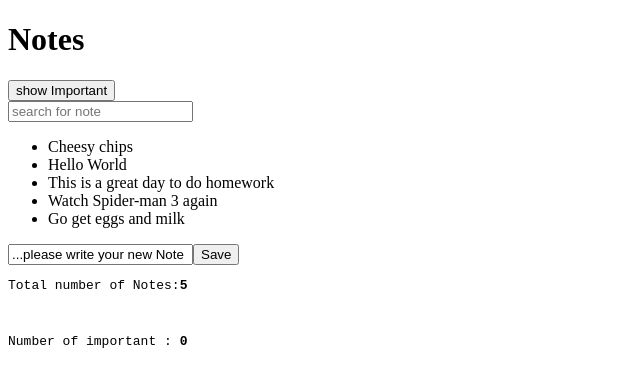
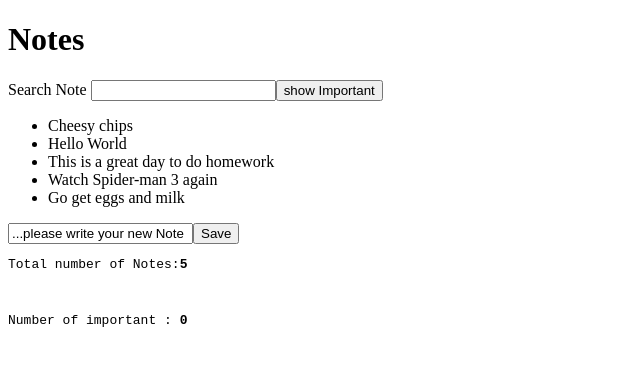
Before and after one commit to magicishaq/noteApp, a React (Create React App) app: page / in a window 1280 px wide. Shown: the top 386 px of the page, without its empty margins (0-640 px from the left). Built offline with nearby package versions, Linux system fonts and the light colour scheme; data requests are answered from the project's data file.

Commit message:
added search bar to app page

```diff
--- a/src/components/App.js
+++ b/src/components/App.js
@@ -2,9 +2,9 @@ import React , {useState, useEffect} from 'react'
 import axios from 'axios'
 import Note from './Note'
 import Total from './Total'
-import Search from './Search'
 //Main bulk of the app
 const App = () => {
+  const [searchTerm, setSearchTerm] = useState("") //for searching
   //lets users add new notes
   const [notes, setNotes ] = useState([]) //blank state
   //storing user submitted notes
@@ -20,6 +20,19 @@ const hook = () => {
 }
   //load data from the server
   useEffect(hook, [])
+
+  const searchNote = (event) => {
+    if(event.target.value !== "") {
+    setSearchTerm(event.target.value.toLowerCase())
+    } else {
+      hook()
+    }
+  }
+  const searchFunction = () => {
+    const filteredNotes = notes.filter(elm => elm.content.toLowerCase().includes(searchTerm))
+    setNotes(filteredNotes)
+  }
+  useEffect(searchFunction,[searchTerm])
 
   const addNote = (event) => {
     event.preventDefault()
@@ -46,10 +59,10 @@ const hook = () => {
       <div>
         <h1> Notes</h1>
         <div>
+          <label>Search Note </label> <input onChange={searchNote} />
           <button onClick={() => setShowAll(!showAll)}>
             show {showAll? 'Important' : 'All' }
           </button>
-          <Search />
         </div>
         <ul>
           {notesToShow.map((note, i) => {
```
